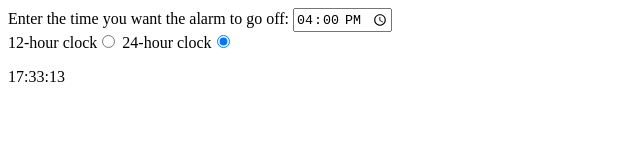
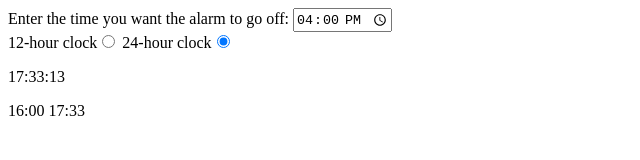
Before and after one commit to jlpboss/Alarm-Clock, a plain HTML site: page index.html in a window 1280 px wide. Shown: the full height of the page, 0-640 px from the left. Drawn offline with Linux system fonts and the light colour scheme.

Commit message:
functioning alarm

```diff
--- a/index.html
+++ b/index.html
@@ -22,6 +22,7 @@
       ><input id="24" type="radio" name="12-24" value="24" checked />
     </div>
     <p class="clock"></p>
+    <p class="test"></p>
     <script src="js/main.js"></script>
   </body>
 </html>
--- a/js/main.js
+++ b/js/main.js
@@ -1,5 +1,6 @@
 const clock = document.querySelector(".clock");
-const alarmTime = document.querySelector(".alarmTime");
+const test = document.querySelector(".test");
+const alarmTime = document.getElementById("alarmTime");
 const alarmSound = document.getElementById("sound");
 
 function addZero(num){
@@ -43,8 +44,14 @@ function isAlarm(){
     let min = addZero(today.getMinutes());
     let time = hou + ":" + min;
 
-    if (alarmTime == time) {
-        alarm();
+    test.textContent = alarmTime.value + " " + time;
+
+    console.log(alarmTime.value + " " + time);
+
+    if (alarmTime.value == time) {
+        if (today.getSeconds() < 2){
+            alarm();
+        }
     }
 
 }
```
